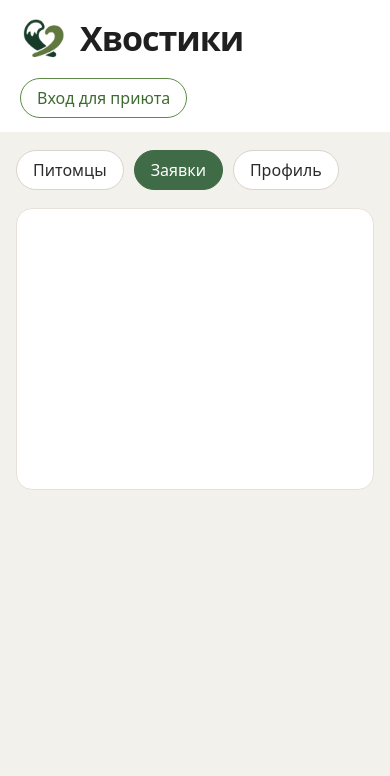
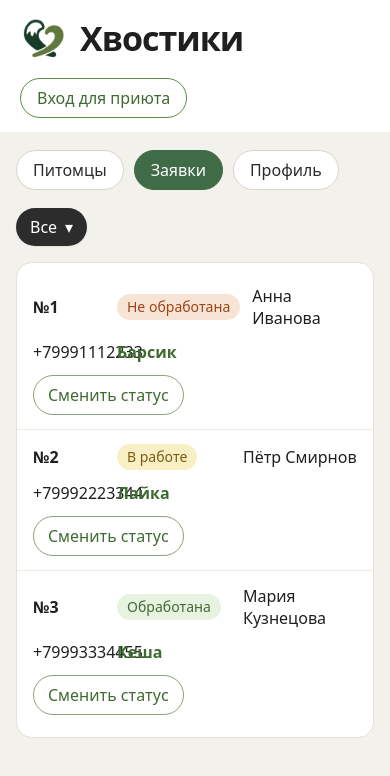
Before and after one commit to PavelBaranovv/tails, a React (Vite) app in the folder frontend/: page /shelter/applications in a window 390 px wide. Shown: the top 776 px of the page. Built offline with nearby package versions, Linux system fonts and the light colour scheme.

Commit message:
Add pet applications page

```diff
--- a/frontend/src/api/applications.ts
+++ b/frontend/src/api/applications.ts
@@ -1,12 +1,52 @@
+import { getAnimal } from "./animals"
+
+export type ApplicationStatus = "NEW" | "IN_PROGRESS" | "PROCESSED"
+
 export type Application = {
   id: number
   animalId: number
+  animalName: string
   applicantName: string
   applicantPhone: string
-  status: "NEW"
+  status: ApplicationStatus
 }
 
-const applications: Application[] = []
+export const APPLICATION_STATUSES: { value: ApplicationStatus; label: string }[] = [
+  { value: "NEW", label: "Не обработана" },
+  { value: "IN_PROGRESS", label: "В работе" },
+  { value: "PROCESSED", label: "Обработана" },
+]
+
+export function applicationStatusLabel(status: ApplicationStatus) {
+  return APPLICATION_STATUSES.find((item) => item.value === status)?.label ?? status
+}
+
+const applications: Application[] = [
+  {
+    id: 1,
+    animalId: 1,
+    animalName: "Барсик",
+    applicantName: "Анна Иванова",
+    applicantPhone: "+79991112233",
+    status: "NEW",
+  },
+  {
+    id: 2,
+    animalId: 7,
+    animalName: "Лайка",
+    applicantName: "Пётр Смирнов",
+    applicantPhone: "+79992223344",
+    status: "IN_PROGRESS",
+  },
+  {
+    id: 3,
+    animalId: 5,
+    animalName: "Кеша",
+    applicantName: "Мария Кузнецова",
+    applicantPhone: "+79993334455",
+    status: "PROCESSED",
+  },
+]
 
 export function createApplication(input: {
   animalId: number
@@ -14,10 +54,22 @@ export function createApplication(input: {
   applicantPhone: string
 }) {
   const application: Application = {
-    id: applications.length + 1,
+    id: Math.max(0, ...applications.map((item) => item.id)) + 1,
+    animalName: getAnimal(input.animalId)?.name ?? "Питомец",
     status: "NEW",
     ...input,
   }
   applications.push(application)
   return application
 }
+
+export function listShelterApplications(status: ApplicationStatus | "ALL") {
+  return applications.filter((item) => status === "ALL" || item.status === status)
+}
+
+export function updateApplicationStatus(id: number, status: ApplicationStatus) {
+  const application = applications.find((item) => item.id === id)
+  if (application) {
+    application.status = status
+  }
+}
--- /dev/null
+++ b/frontend/src/pages/ShelterApplications.tsx
@@ -0,0 +1,112 @@
+import { useEffect, useRef, useState } from "react"
+import { Link } from "react-router-dom"
+import {
+  APPLICATION_STATUSES,
+  applicationStatusLabel,
+  listShelterApplications,
+  updateApplicationStatus,
+  type ApplicationStatus,
+} from "../api/applications"
+import FilterMenu from "./FilterMenu.tsx"
+
+function ShelterApplications() {
+  const [status, setStatus] = useState<ApplicationStatus | "ALL">("ALL")
+  const [openFilter, setOpenFilter] = useState(false)
+  const [changingId, setChangingId] = useState<number | null>(null)
+  const [version, setVersion] = useState(0)
+  const filtersRef = useRef<HTMLDivElement>(null)
+  const applications = listShelterApplications(status)
+
+  useEffect(() => {
+    function close(event: PointerEvent) {
+      const target = event.target
+      if (!filtersRef.current?.contains(target as Node)) {
+        setOpenFilter(false)
+      }
+      if (!(target instanceof Element) || !target.closest(".apps__change")) {
+        setChangingId(null)
+      }
+    }
+    document.addEventListener("pointerdown", close)
+    return () => document.removeEventListener("pointerdown", close)
+  }, [])
+
+  function chooseStatus(next: ApplicationStatus) {
+    if (changingId != null) {
+      updateApplicationStatus(changingId, next)
+      setVersion(version + 1)
+    }
+    setChangingId(null)
+  }
+
+  return (
+    <div className="apps">
+      <div className="pets__toolbar">
+        <div className="pets__filters" ref={filtersRef}>
+          <FilterMenu
+            label="Статус"
+            value={status}
+            tone="dark"
+            open={openFilter}
+            onToggle={() => setOpenFilter((current) => !current)}
+            onChange={(value) => {
+              setStatus(value as ApplicationStatus | "ALL")
+              setOpenFilter(false)
+            }}
+            options={[
+              ...APPLICATION_STATUSES.map((item) => ({ value: item.value, label: item.label })),
+              { value: "ALL", label: "Все" },
+            ]}
+          />
+        </div>
+      </div>
+      <section className="cabinet__panel">
+        {applications.length === 0 ? (
+          <p className="pets__empty">Нет заявок</p>
+        ) : (
+          <ul className="apps__list">
+            {applications.map((application) => (
+              <li key={application.id} className="apps__row">
+                <span className="apps__id">№{application.id}</span>
+                <span className={`apps__status apps__status--${application.status}`}>
+                  {applicationStatusLabel(application.status)}
+                </span>
+                <span>{application.applicantName}</span>
+                <span>{application.applicantPhone}</span>
+                <Link to={`/animals/${application.animalId}`}>{application.animalName}</Link>
+                <div className="apps__change">
+                  <button
+                    type="button"
+                    aria-expanded={changingId === application.id}
+                    onClick={() =>
+                      setChangingId((current) => (current === application.id ? null : application.id))
+                    }
+                  >
+                    Сменить статус
+                  </button>
+                  {changingId === application.id && (
+                    <ul>
+                      {APPLICATION_STATUSES.map((item) => (
+                        <li key={item.value}>
+                          <button
+                            type="button"
+                            className={application.status === item.value ? "is-current" : undefined}
+                            onClick={() => chooseStatus(item.value)}
+                          >
+                            {item.label}
+                          </button>
+                        </li>
+                      ))}
+                    </ul>
+                  )}
+                </div>
+              </li>
+            ))}
+          </ul>
+        )}
+      </section>
+    </div>
+  )
+}
+
+export default ShelterApplications
--- a/frontend/src/pages/ShelterCabinetPage.css
+++ b/frontend/src/pages/ShelterCabinetPage.css
@@ -260,6 +260,120 @@
   color: #9b2c2c;
 }
 
+.apps__list {
+  margin: 0;
+  padding: 8px 0;
+  list-style: none;
+}
+
+.apps__row {
+  display: grid;
+  grid-template-columns: 4.5rem 11.5rem minmax(8rem, 1.1fr) 10rem minmax(6rem, 0.8fr) auto;
+  gap: 12px;
+  align-items: center;
+  padding: 14px 16px;
+}
+
+.apps__row + .apps__row {
+  border-top: 1px solid #eeeae4;
+}
+
+.apps__id {
+  font-weight: 700;
+}
+
+.apps__status {
+  justify-self: start;
+  padding: 4px 10px;
+  border-radius: 999px;
+  font-size: 14px;
+  line-height: 1.3;
+  white-space: nowrap;
+}
+
+.apps__status--NEW {
+  background: #f8e4d4;
+  color: #9a4516;
+}
+
+.apps__status--IN_PROGRESS {
+  background: #f8efc4;
+  color: #7a5b10;
+}
+
+.apps__status--PROCESSED {
+  background: #e7f2e1;
+  color: #3f6b32;
+}
+
+.apps__row a {
+  color: #3f6b32;
+  font-weight: 700;
+  text-decoration: none;
+}
+
+.apps__change {
+  position: relative;
+  justify-self: end;
+}
+
+.apps__change > button {
+  padding: 8px 14px;
+  border: 1.5px solid #8aa57c;
+  border-radius: 999px;
+  background: #fff;
+  color: #3f6b32;
+  font: inherit;
+  cursor: pointer;
+}
+
+.apps__change ul {
+  position: absolute;
+  z-index: 2;
+  top: calc(100% + 6px);
+  right: 0;
+  min-width: 180px;
+  margin: 0;
+  padding: 6px;
+  list-style: none;
+  border-radius: 12px;
+  background: #fff;
+  box-shadow: 0 8px 24px rgba(0, 0, 0, 0.12);
+}
+
+.apps__change li button {
+  width: 100%;
+  padding: 8px 10px;
+  border: 0;
+  border-radius: 999px;
+  background: transparent;
+  color: inherit;
+  font: inherit;
+  text-align: left;
+  cursor: pointer;
+}
+
+.apps__change li button:hover,
+.apps__change li button.is-current {
+  background: #f3f1ec;
+}
+
+@media (max-width: 860px) {
+  .apps__row {
+    grid-template-columns: 4.5rem 1fr 1fr;
+  }
+
+  .apps__change {
+    grid-column: 1 / -1;
+    justify-self: start;
+  }
+
+  .apps__change ul {
+    right: auto;
+    left: 0;
+  }
+}
+
 @media (max-width: 640px) {
   .cabinet {
     padding: 18px 16px 40px;
--- a/frontend/src/pages/ShelterCabinetPage.tsx
+++ b/frontend/src/pages/ShelterCabinetPage.tsx
@@ -1,5 +1,6 @@
 import { Navigate, NavLink, useParams } from "react-router-dom"
 import SiteHeader from "./SiteHeader.tsx"
+import ShelterApplications from "./ShelterApplications.tsx"
 import ShelterPets from "./ShelterPets.tsx"
 import "./ShelterCabinetPage.css"
 
@@ -36,6 +37,8 @@ function ShelterCabinetPage() {
         </nav>
         {current.id === "pets" ? (
           <ShelterPets />
+        ) : current.id === "applications" ? (
+          <ShelterApplications />
         ) : (
           <section className="cabinet__panel" aria-label={current.label} />
         )}
```
